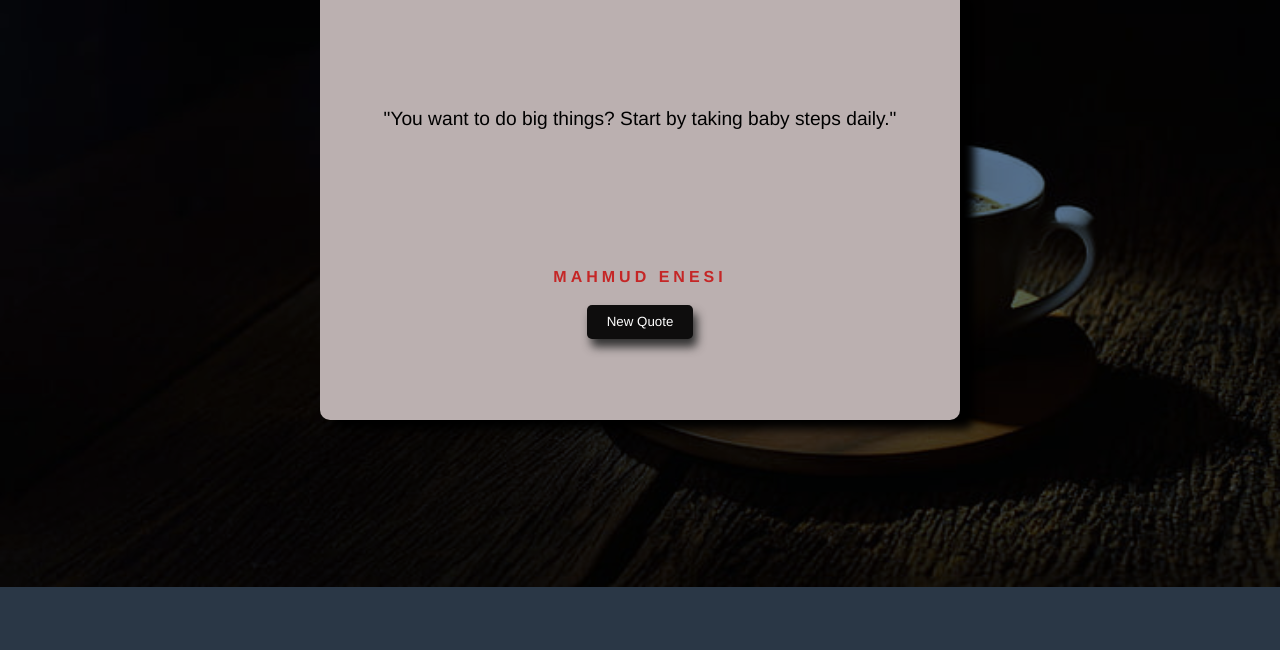
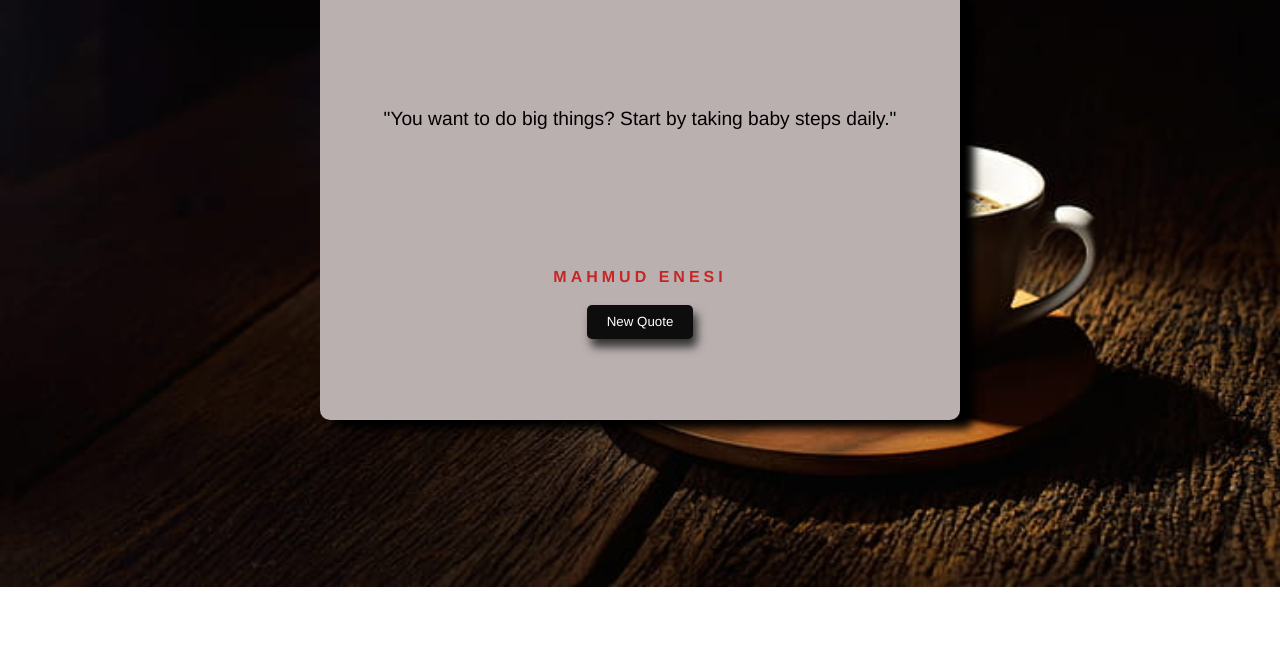
Before and after one commit to Mahmud1087/Random-quote-generator, a plain HTML site: page index.html in a window 1280 px wide. Shown: the part 150-800 px from the top of the page. Drawn offline with Linux system fonts and the light colour scheme.

Commit message:
Update style.css

```diff
--- a/style.css
+++ b/style.css
@@ -14,7 +14,7 @@ body {
     justify-content: center;
     align-items: center;
     background: url(bg1.jfif);
-    background: #2a3746 url(bg3.jpg) no-repeat center;
+    background: url(bg3.jpg) no-repeat center;
     background-blend-mode: overlay;
     background-size: cover;
 }
```
